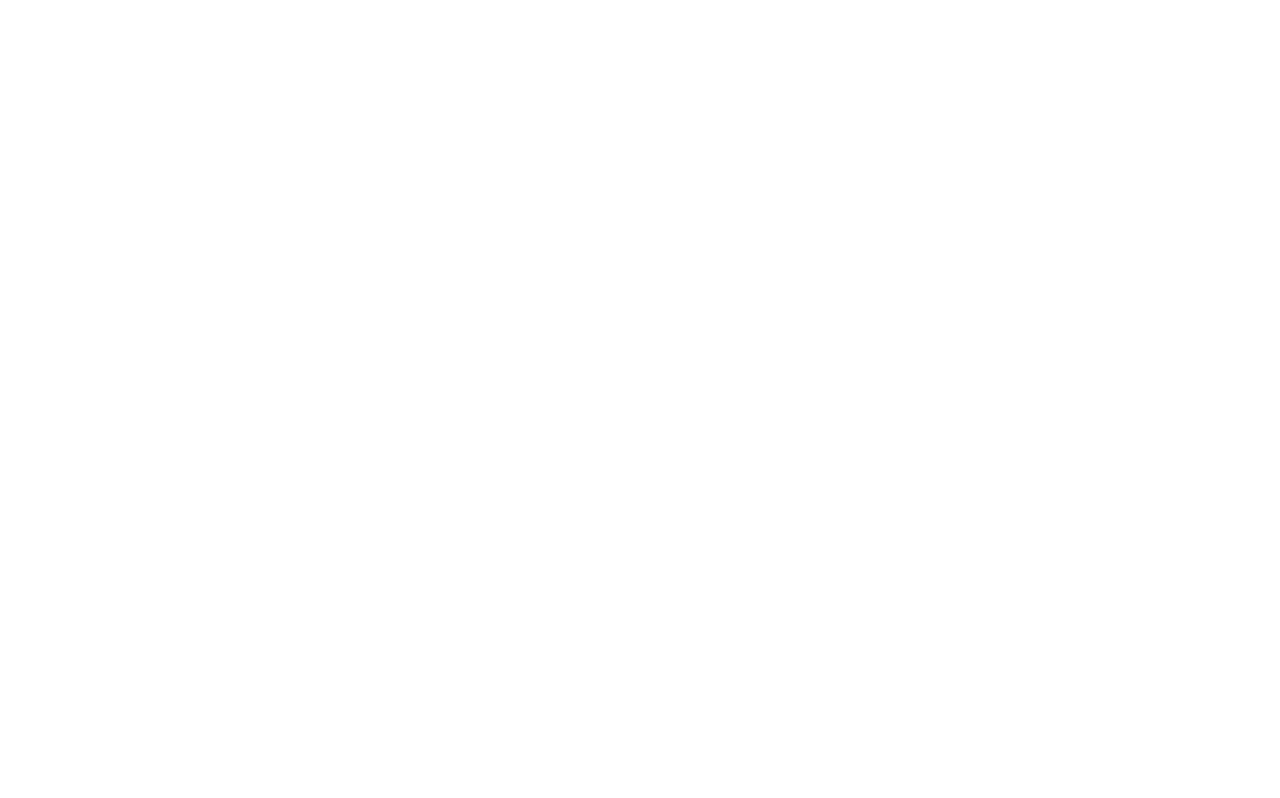
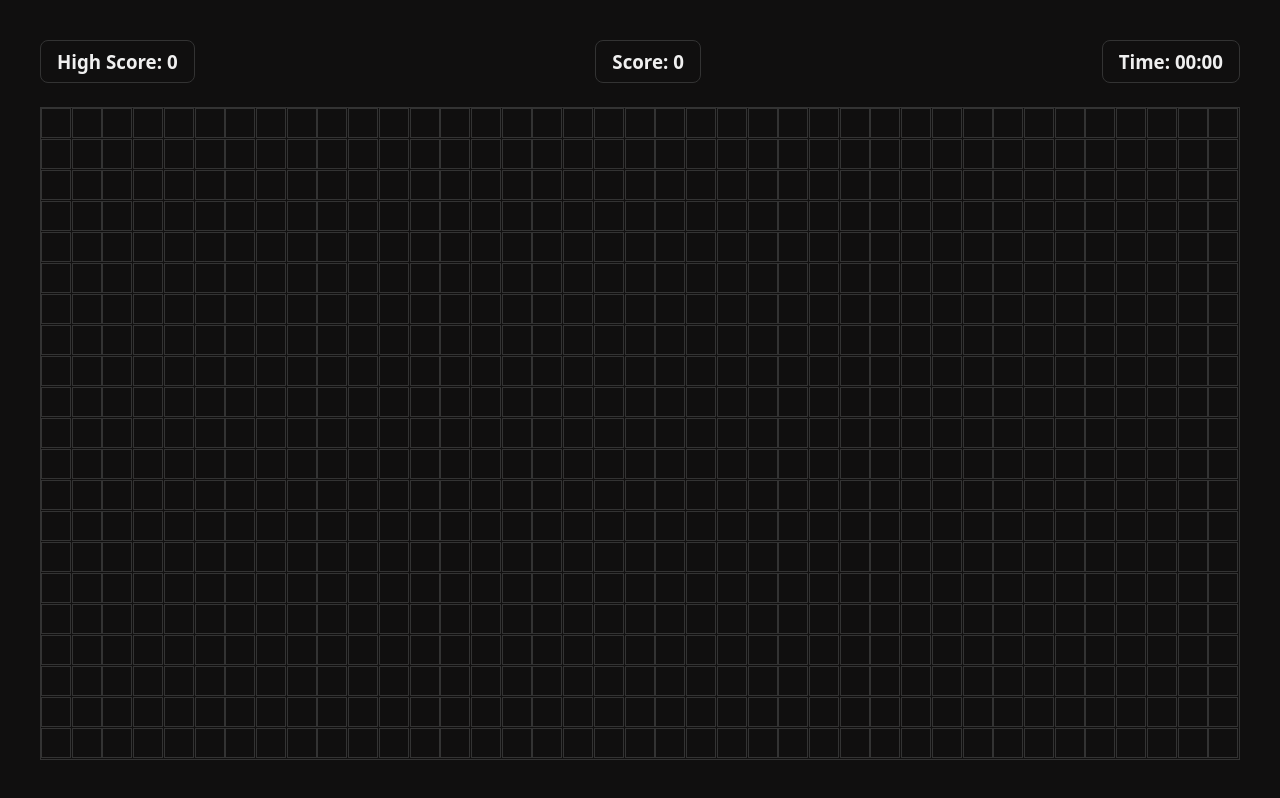
Before and after one commit to Sagarjana53/Snake-game, a plain HTML site: page index.html in a window 1280 px wide. Drawn offline with Linux system fonts and the light colour scheme.

Commit message:
Add initial game board and styling for the snake game

```diff
--- a/index.html
+++ b/index.html
@@ -4,8 +4,33 @@
     <meta charset="UTF-8">
     <meta name="viewport" content="width=device-width, initial-scale=1.0">
     <title>Snake game</title>
+    <link rel="stylesheet" href="style.css">
 </head>
 <body>
+    <main>
+        <section>
+            <div class="infos">
+                <div class="info">
+                    <h3>High Score:
+                        <span id="High-score">0</span>
+                    </h3>
+                </div>
+                <div class="info">
+                    <h3>Score:
+                        <span id="High-score">0</span>
+                    </h3>
+                </div>
+                <div class="info">
+                    <h3>Time:
+                        <span id="High-score">00:00</span>
+                    </h3>
+                </div>
+            </div>
+            <div class="board">
 
+            </div>
+        </section>
+    </main>
+    <script src="script.js"></script>
 </body>
 </html>
--- /dev/null
+++ b/script.js
@@ -0,0 +1,12 @@
+const board=document.querySelector(".board");
+const blockheight=30
+const blockwidth=30
+
+const cols=Math.floor(board.clientWidth/blockwidth);
+const rows=Math.floor(board.clientHeight/blockheight);
+
+for(let i=0;i<rows*cols;i++){
+    const block=document.createElement("div");
+    block.classList.add("block");
+    board.appendChild(block);
+}
--- /dev/null
+++ b/style.css
@@ -0,0 +1,71 @@
+*{
+    margin: 0;
+    padding: 0;
+    box-sizing: border-box;
+}
+html, body{
+    height: 100%;
+    width: 100%;
+}
+:root{
+    --bg-primary-color: #100f0f;
+    --text-primary-color: #f0f0f0;
+    /* spacing*/
+    --space-xs: 4px;
+    --space-sm: 8px;
+    --space-md: 16px;
+    --space-lg: 24px;
+    --space-xl: 32px;
+    --space-2xl: 40px;
+    --space-3xl: 48px;
+
+    /*Border colour*/
+    --border-primary-color: #333333;
+
+    /*Border redius*/
+    --border-radius-xs: 4px;
+    --border-radius-sm: 8px;
+    --border-radius-md: 12px;
+    --border-redius-lg: 16px;
+    --border-redius-xl: 20px;
+    --border-redius-2xl: 24px;
+}
+html{
+    background-color: var(--bg-primary-color);
+    color: var(--text-primary-color);
+    font-family: system-ui, -apple-system, BlinkMacSystemFont, 'Segoe UI', Roboto, Oxygen, Ubuntu, Cantarell, 'Open Sans', 'Helvetica Neue', sans-serif
+}
+main,
+section{
+    width: 100%;
+    height: 100%;
+}
+section{
+    padding: var(--space-2xl);
+    display: flex;
+    flex-direction: column;
+    height: 100%;
+    gap: var(--space-lg);
+}
+section .infos{
+    width: 100%;
+    display: flex;
+    justify-content: space-between
+}
+.infos .info{
+    padding: var(--space-sm) var(--space-md);
+    border: 1px solid var(--border-primary-color);
+    border-radius: var(--border-radius-sm);
+}
+.board{
+    border: 1px solid var(--border-primary-color);
+    flex-grow: 1;
+    display: grid;
+    grid-template-columns: repeat(auto-fill,minmax(30px,1fr));
+    grid-template-rows: repeat(auto-fill,minmax(30px,1fr));
+}
+.block{
+    width: 30px;
+    height: 30px;
+    border: 1px solid var(--border-primary-color);
+}
```
